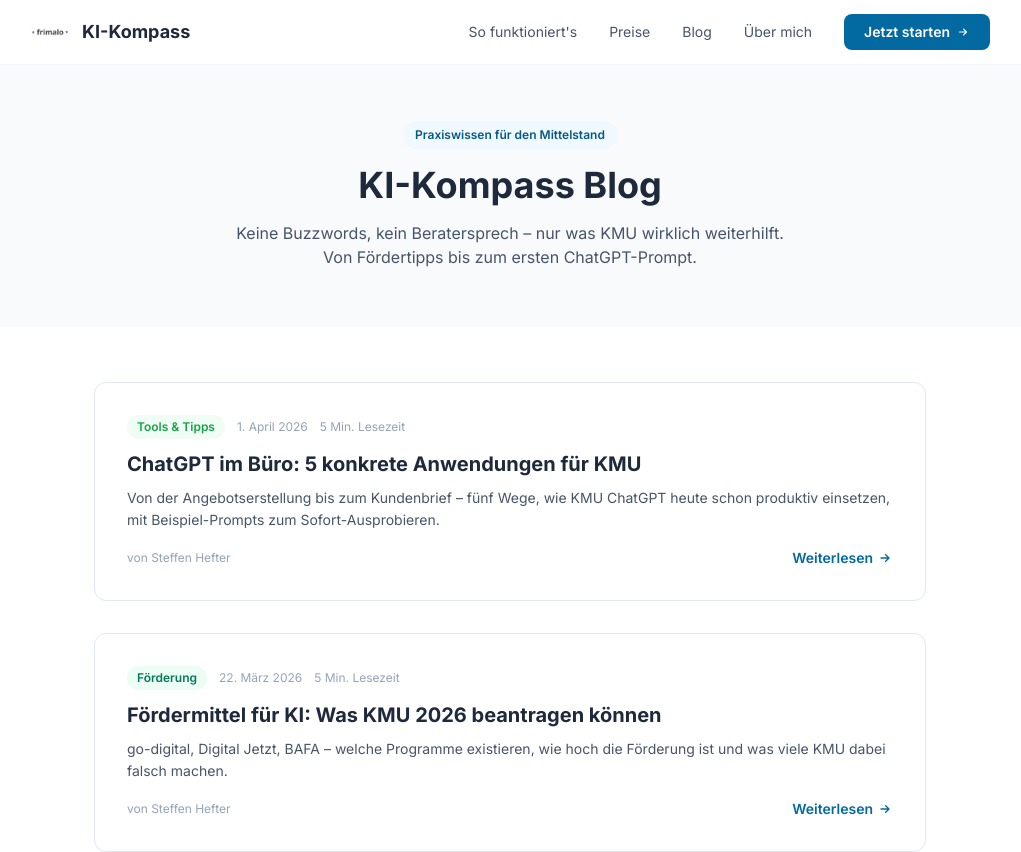
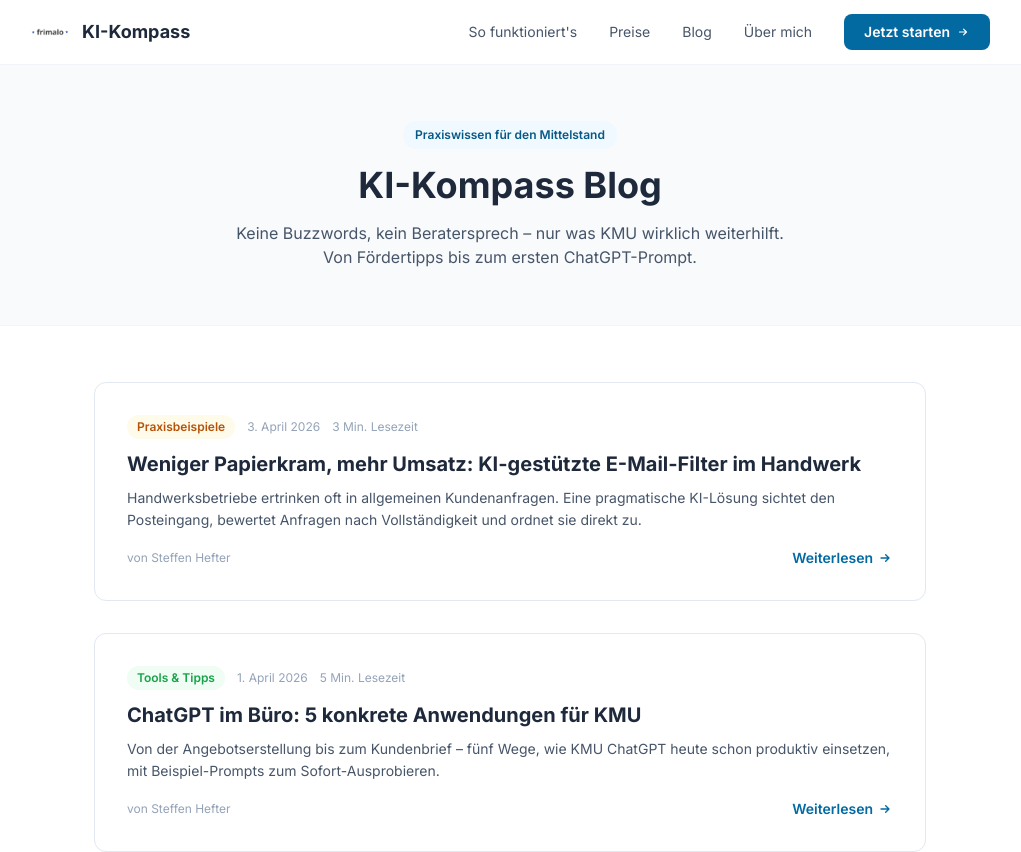
Before and after one commit to derhefter/KI-Kompass-2.0, a Next.js app: page /blog in a window 1280 px wide. Shown: the top 852 px of the page, without its empty margins (130-1151 px from the left). Built offline with nearby package versions, Linux system fonts and the light colour scheme; no server answers.

Commit message:
Auto-Publish: Weniger Papierkram, mehr Umsatz

```diff
--- a/src/data/blog-posts.js
+++ b/src/data/blog-posts.js
@@ -16,6 +16,25 @@
 // ============================================================
 
 export const blogPosts = [
+  {
+    id: 4,
+    slug: 'weniger-papierkram-mehr-umsatz-ki-gestuetzte-e-mail-filter-im-handwerk',
+    title: 'Weniger Papierkram, mehr Umsatz: KI-gestützte E-Mail-Filter im Handwerk',
+    excerpt: 'Handwerksbetriebe ertrinken oft in allgemeinen Kundenanfragen. Eine pragmatische KI-Lösung sichtet den Posteingang, bewertet Anfragen nach Vollständigkeit und ordnet sie direkt zu.',
+    content: `
+<p><strong>Ausgangslage:</strong><br>Handwerksbetriebe ertrinken oft in allgemeinen Kundenanfragen ("Was kostet ein neues Bad?"). Es kostet wertvolle Stunden im Büro, diese manuell auszusortieren und echte Aufträge von vagen Preisanfragen zu trennen.</p>
+<p><strong>Maßnahme:</strong><br>Eine pragmatische KI-Lösung sichtet den Posteingang, bewertet Anfragen nach Vollständigkeit (Sind Fotos oder Maße vorhanden?) und ordnet sie direkt dem richtigen Mitarbeiter zu. Fehlen wichtige Daten, schickt die KI automatisch eine höfliche Nachfrage-E-Mail.</p>
+<p><strong>Ergebnis:</strong><br>Das Team im Büro spart bis zu 40 % Bearbeitungszeit. Echte, lukrative Kunden werden schneller bedient, während unvollständige Anfragen vollautomatisiert vorqualifiziert werden.</p>
+<p><strong>Quick-Win:</strong><br>Starten Sie klein: Nutzen Sie Automatisierungs-Tools wie Zapier, um Ihre Info-Adresse an eine KI anzubinden. Lassen Sie sich jeden Morgen eine priorisierte Zusammenfassung der wichtigsten E-Mails generieren. Das dauert in der Einrichtung keine 30 Minuten und zeigt sofort erste Erfolge.</p>
+`,
+    category: 'Praxisbeispiele',
+    author: 'Steffen Hefter',
+    date: '2026-04-03',
+    status: 'published',
+    image: '',
+    readTime: 3
+  },
+
   {
     id: 1,
     slug: 'ki-im-handwerk-erste-schritte',
```
